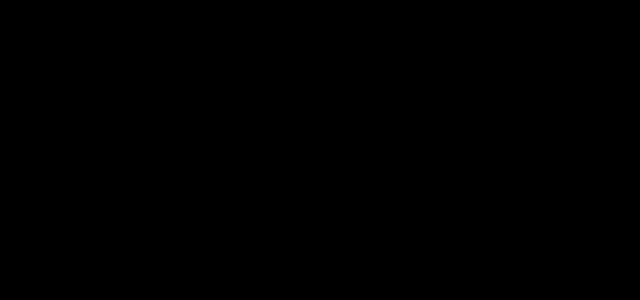
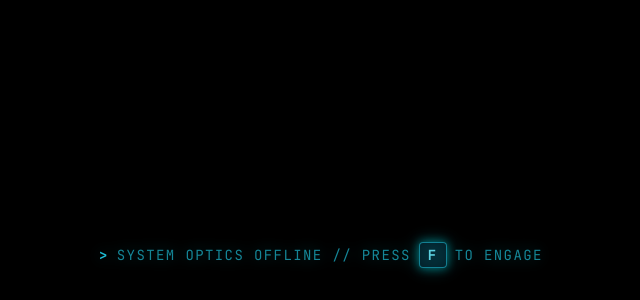
Before and after one commit to SID-singh1/personal-portfolio, a React (Vite) app: page / in a window 1280 px wide. Shown: the part 500-800 px from the top of the page, without its empty margins (541-1181 px from the left). Built offline with nearby package versions, Linux system fonts and the light colour scheme.

Commit message:
feat(cold-boot): add opticsEnabled state with [F] key toggle, boot phosphor flare, and stealth button binding

```diff
--- a/src/App.jsx
+++ b/src/App.jsx
@@ -1,5 +1,5 @@
 import React, { useState, useCallback, useEffect } from 'react';
-import { AnimatePresence } from 'framer-motion';
+import { AnimatePresence, motion } from 'framer-motion';
 import FlashlightOverlay from './components/FlashlightOverlay';
 import NeonButton from './components/NeonButton';
 import CpuChip from './components/CpuChip';
@@ -10,19 +10,45 @@
 
 /**
  * App Component
- * Finite State Machine:
- * 1. 'FLASHLIGHT': Pitch black, 150px cursor spotlight, stealth centered neon button,
- *                  artistic custom targeting reticle (no default pointed hand).
+ * Finite State Machine with Cold Boot Optics Mechanic:
+ * 1. 'FLASHLIGHT':
+ *    - Cold Boot (opticsEnabled = false): Pitch black, standard OS cursor, blinking bottom prompt.
+ *    - Optics Online (opticsEnabled = true via [F]): 150px spotlight, custom reticle, stealth neon button.
  * 2. 'IGNITION': Flashlight disabled, button transforms into glowing CPU chip.
- * 3. 'CIRCUIT_SURGE': Strict 90°/45° PCB traces shoot outward across boundaries.
+ * 3. 'CIRCUIT_SURGE': 20 strict 90°/45° PCB traces shoot outward across boundaries over ~2.4s.
  * 4. 'GLITCH': CRT screen-tear glitch followed by blinding white flash.
  * 5. 'REVEALED': Main portfolio landing content revealed with replay mechanism.
  */
 export default function App() {
   const [currentState, setCurrentState] = useState('FLASHLIGHT');
+  const [opticsEnabled, setOpticsEnabled] = useState(false);
+  const [bootFlicker, setBootFlicker] = useState(false);
   const [pointerPos, setPointerPos] = useState({ x: -999, y: -999 });
   const [isHoveringButton, setIsHoveringButton] = useState(false);
   const [isClicking, setIsClicking] = useState(false);
+
+  // Keydown listener for toggling optics with 'F' key
+  useEffect(() => {
+    const handleKeyDown = (e) => {
+      // Only allow toggling while in FLASHLIGHT state
+      if (currentState === 'FLASHLIGHT') {
+        if (e.key === 'f' || e.key === 'F') {
+          setOpticsEnabled((prev) => {
+            const nextState = !prev;
+            if (nextState) {
+              // Trigger brief CRT phosphor boot flash when switching optics on
+              setBootFlicker(true);
+              setTimeout(() => setBootFlicker(false), 280);
+            }
+            return nextState;
+          });
+        }
+      }
+    };
+
+    window.addEventListener('keydown', handleKeyDown);
+    return () => window.removeEventListener('keydown', handleKeyDown);
+  }, [currentState]);
 
   // Handle pointer tracking for smooth spotlight and reticle
   const handlePointerMove = useCallback((e) => {
@@ -63,10 +89,11 @@
     setCurrentState('REVEALED');
   }, []);
 
-  // State 5 -> State 1: Re-initialize reset replay mechanism
+  // State 5 -> State 1: Re-initialize reset replay mechanism (resets back to Cold Boot)
   const handleReset = useCallback(() => {
     setPointerPos({ x: -999, y: -999 });
     setIsHoveringButton(false);
+    setOpticsEnabled(false);
     setCurrentState('FLASHLIGHT');
   }, []);
 
@@ -76,6 +103,11 @@
   const showGlitch = currentState === 'GLITCH';
   const isRevealed = currentState === 'REVEALED';
 
+  // Determine if cursor should be hidden:
+  // ONLY when optics are enabled in FLASHLIGHT, or during mid-cinematic transitions (IGNITION/SURGE/GLITCH).
+  // When optics are offline (Cold Boot), the standard OS cursor is preserved!
+  const isCursorHidden = (isFlashlightActive && opticsEnabled) || showCpu || showGlitch;
+
   return (
     <div
       id="system-main-wrapper"
@@ -83,7 +115,7 @@
       onPointerDown={handlePointerDown}
       onPointerUp={handlePointerUp}
       className={`relative w-screen h-screen overflow-hidden bg-black select-none ${
-        currentState !== 'REVEALED' ? 'cursor-none' : 'cursor-auto'
+        isCursorHidden ? 'cursor-none' : 'cursor-auto'
       }`}
     >
       {/* Background PCB Grid (Revealed under flashlight or visible in later states) */}
@@ -92,13 +124,45 @@
       {/* State 1: Flashlight Spotlight Overlay & Stealth Neon Button */}
       {isFlashlightActive && (
         <>
-          <FlashlightOverlay pointerPos={pointerPos} active={true} />
+          <FlashlightOverlay
+            pointerPos={pointerPos}
+            active={true}
+            opticsEnabled={opticsEnabled}
+          />
           <NeonButton
             flashlightPos={pointerPos}
             onInitialize={handleInitialize}
             isRevealedState={false}
             onHoverChange={setIsHoveringButton}
+            opticsEnabled={opticsEnabled}
           />
+
+          {/* Cold Boot UI: Blinking text prompt when optics are offline */}
+          {!opticsEnabled && (
+            <motion.div
+              className="fixed bottom-8 left-1/2 -translate-x-1/2 z-40 pointer-events-none flex items-center space-x-2 text-xs md:text-sm font-mono tracking-widest text-cyan-400/70 uppercase select-none drop-shadow-[0_0_8px_rgba(0,243,255,0.4)]"
+              initial={{ opacity: 0, y: 8 }}
+              animate={{ opacity: [0.25, 0.9, 0.25], y: 0 }}
+              transition={{ opacity: { repeat: Infinity, duration: 2.2, ease: 'easeInOut' } }}
+            >
+              <span className="text-cyan-400 font-bold">&gt;</span>
+              <span>SYSTEM OPTICS OFFLINE // PRESS</span>
+              <span className="inline-flex items-center justify-center px-2 py-0.5 rounded border border-cyan-400/60 bg-cyan-950/60 text-cyan-300 font-bold shadow-[0_0_10px_rgba(0,243,255,0.5)]">
+                F
+              </span>
+              <span>TO ENGAGE</span>
+            </motion.div>
+          )}
+
+          {/* Hardware Boot Static / Phosphor Screen Flicker on Optics Wake-up */}
+          {bootFlicker && (
+            <motion.div
+              className="fixed inset-0 pointer-events-none z-50 bg-cyan-400/25 mix-blend-screen crt-overlay"
+              initial={{ opacity: 0 }}
+              animate={{ opacity: [0, 0.85, 0.15, 0.7, 0] }}
+              transition={{ duration: 0.28, ease: 'linear' }}
+            />
+          )}
         </>
       )}
 
@@ -118,8 +182,8 @@
         )}
       </AnimatePresence>
 
-      {/* Futuristic Custom Reticle (Active during intro states - completely replaces OS pointed hand) */}
-      {!isRevealed && (
+      {/* Futuristic Custom Reticle: Active ONLY when optics are online during intro states */}
+      {!isRevealed && opticsEnabled && (
         <CustomCursor
           pointerPos={pointerPos}
           isHoveringTarget={isHoveringButton}
--- a/src/components/FlashlightOverlay.jsx
+++ b/src/components/FlashlightOverlay.jsx
@@ -4,9 +4,9 @@
 /**
  * FlashlightOverlay
  * Provides the 150px radius spotlight effect revealing the background.
- * Uses smooth spring physics for responsive and buttery tracking.
+ * Respects opticsEnabled: when false (Cold Boot), the mask is solid black with no spotlight.
  */
-export default function FlashlightOverlay({ pointerPos, active }) {
+export default function FlashlightOverlay({ pointerPos, active, opticsEnabled = false }) {
   const smoothX = useSpring(pointerPos.x, { damping: 28, stiffness: 260 });
   const smoothY = useSpring(pointerPos.y, { damping: 28, stiffness: 260 });
 
@@ -18,24 +18,26 @@
   if (!active) return null;
 
   const hasMoved = pointerPos.x !== -999 && pointerPos.y !== -999;
+  const showSpotlight = opticsEnabled && hasMoved;
 
   return (
-    <div className="absolute inset-0 pointer-events-none z-20 overflow-hidden cursor-none">
+    <div className={`absolute inset-0 pointer-events-none z-20 overflow-hidden ${opticsEnabled ? 'cursor-none' : ''}`}>
       {/*
-        Pitch black overlay with a radial mask punched out around the cursor
-        Circle radius: 150px. Center receives soft cyan illumination, edges fade into total black.
+        Pitch black overlay:
+        When opticsEnabled is true: radial mask punched out around cursor (150px radius).
+        When opticsEnabled is false: solid pitch black with zero illumination.
       */}
       <div
-        className="absolute inset-0 transition-opacity duration-500"
+        className="absolute inset-0 transition-all duration-300"
         style={{
-          background: hasMoved
+          background: showSpotlight
             ? `radial-gradient(circle 150px at ${pointerPos.x}px ${pointerPos.y}px, transparent 0%, rgba(0, 0, 0, 0.4) 65%, rgba(0, 0, 0, 0.96) 92%, #000000 100%)`
             : '#000000',
         }}
       />
 
-      {/* Subtle cyan illumination halo */}
-      {hasMoved && (
+      {/* Subtle cyan illumination halo (only active when optics online) */}
+      {showSpotlight && (
         <div
           className="absolute inset-0 pointer-events-none"
           style={{
--- a/src/components/NeonButton.jsx
+++ b/src/components/NeonButton.jsx
@@ -4,11 +4,12 @@
 /**
  * NeonButton
  * Centered in the screen.
- * Strictly respects flashlight stealth: opacity is calculated via Euclidean distance
+ * Strictly respects flashlight stealth & cold boot opticsEnabled state:
+ * When opticsEnabled is false, opacity is strictly 0 with pointer-events: none.
+ * When opticsEnabled is true, opacity is calculated via Euclidean distance
  * from the flashlight position (x,y) to the button center (bx, by).
- * Replaces default pointed hand with artistic target-lock state.
  */
-export default function NeonButton({ flashlightPos, onInitialize, isRevealedState, onHoverChange }) {
+export default function NeonButton({ flashlightPos, onInitialize, isRevealedState, onHoverChange, opticsEnabled = false }) {
   // Center coordinates (screen center)
   const windowWidth = typeof window !== 'undefined' ? window.innerWidth : 1000;
   const windowHeight = typeof window !== 'undefined' ? window.innerHeight : 800;
@@ -17,6 +18,8 @@
 
   // Calculate Euclidean distance to the flashlight
   const opacity = useMemo(() => {
+    // If optics are offline, button is strictly invisible and inert
+    if (!opticsEnabled) return 0;
     if (isRevealedState) return 1;
     if (!flashlightPos || flashlightPos.x === undefined || flashlightPos.y === undefined) {
       return 0; // Pitch dark initially before pointer moves
@@ -32,15 +35,15 @@
     if (distance >= maxRadius) return 0;
     if (distance <= minRadius) return 1;
     return Math.max(0, Math.min(1, (maxRadius - distance) / (maxRadius - minRadius)));
-  }, [flashlightPos, bx, by, isRevealedState]);
+  }, [flashlightPos, bx, by, isRevealedState, opticsEnabled]);
 
-  const isClickable = opacity > 0.35;
+  const isClickable = opticsEnabled && opacity > 0.35;
 
   return (
     <div
       className="absolute inset-0 flex items-center justify-center pointer-events-none z-30"
       style={{
-        opacity: opacity,
+        opacity: opticsEnabled ? opacity : 0,
         transition: 'opacity 0.08s ease-out',
       }}
     >
```
